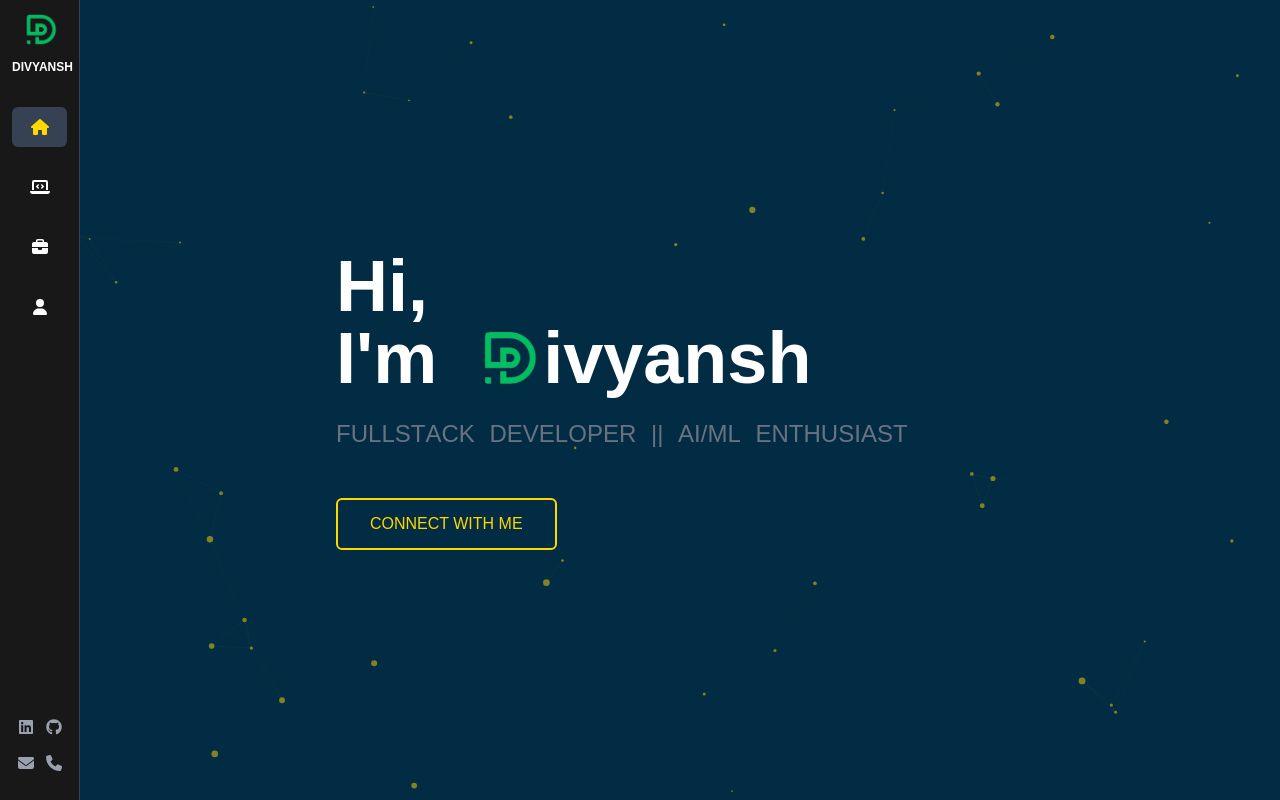
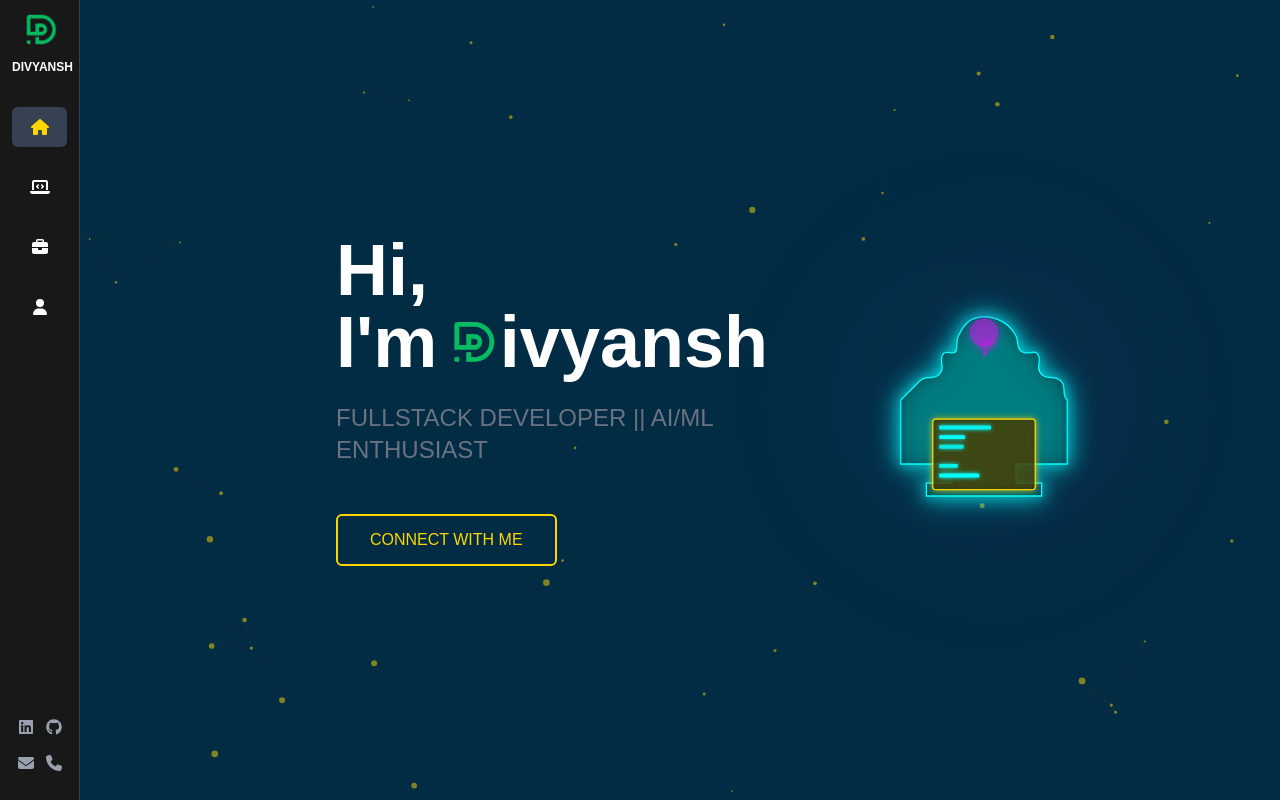
Before and after one commit to divyansh-1009/my-portfolio, a Next.js app: page / in a window 1280 px wide. Built offline with nearby package versions, Linux system fonts and the light colour scheme.

Commit message:
screen fix 1

```diff
--- a/src/app/globals.css
+++ b/src/app/globals.css
@@ -4,13 +4,6 @@
 :root {
   --background: #022c43;
   --foreground: #ffffff;
-}
-
-@theme inline {
-  --color-background: var(--background);
-  --color-foreground: var(--foreground);
-  --font-sans: var(--font-geist-sans);
-  --font-mono: var(--font-geist-mono);
 }
 
 @media (prefers-color-scheme: dark) {
--- a/src/app/page.tsx
+++ b/src/app/page.tsx
@@ -14,7 +14,6 @@ export default function Home() {
   const [displayedSubtitle, setDisplayedSubtitle] = useState("");
   const [isSubtitleComplete, setIsSubtitleComplete] = useState(false);
 
-  // Animation for typing effect
   useEffect(() => {
     let currentIndex = 0;
     const subtitleLength = subtitle.length;
@@ -35,23 +34,6 @@ export default function Home() {
     }
   }, [subtitle, isSubtitleComplete]);
 
-  const AnimatedText = ({ text, className }: { text: string, className?: string }) => {
-    return (
-      <span className={className}>
-        {text.split('').map((char, index) => (
-          <span
-            key={index}
-            className={`inline-block transition-all duration-200 hover:text-[#ffd700] hover:scale-125 origin-center ${
-              char === ' ' ? 'mr-2' : ''
-            }`}
-          >
-            {char === ' ' ? '\u00A0' : char}
-          </span>
-        ))}
-      </span>
-    );
-  };
-
   const cursorVariants = {
     blinking: {
       opacity: [0, 1, 0],
@@ -63,15 +45,42 @@ export default function Home() {
     },
   };
 
+  // Animation variants for the coding figure
+  const codeLines = [
+    { width: "60%", delay: 0 },
+    { width: "40%", delay: 0.5 },
+    { width: "70%", delay: 1 },
+    { width: "30%", delay: 1.5 },
+    { width: "50%", delay: 2 },
+    { width: "60%", delay: 2.5 }
+  ];
+
   return (
     <>
       <BackgroundAnimation />
-      <div className="flex flex-col items-center justify-center min-h-screen p-8 sm:p-20">
-        <main className="flex flex-col gap-6 max-w-4xl w-full">
-          <h1 className="text-5xl md:text-7xl font-bold">
-            <AnimatedText text={greeting} /> <br />
-            <span className="flex items-center">
-              <AnimatedText text={intro} />
+      <div className="flex flex-col md:flex-row items-center justify-between min-h-screen p-8 sm:p-20">
+        {/* Text content */}
+        <main className="flex flex-col gap-6 md:w-1/2">
+          <motion.h1
+            className="text-5xl md:text-7xl font-bold"
+            initial={{ opacity: 0, y: 20 }}
+            animate={{ opacity: 1, y: 0 }}
+            transition={{ duration: 0.6 }}
+          >
+            <motion.span
+              className="inline-block hover:text-[#ffd700] transition-colors duration-300"
+              whileHover={{ scale: 1.05 }}
+            >
+              {greeting}
+            </motion.span>
+            <br />
+            <motion.span className="flex items-center">
+              <motion.span
+                className="inline-block hover:text-[#ffd700] transition-colors duration-300"
+                whileHover={{ scale: 1.05 }}
+              >
+                {intro}
+              </motion.span>
               <div className="relative group ml-2 mr-0">
                 <Image
                   src="/logo-d.png"
@@ -82,23 +91,40 @@ export default function Home() {
                 />
                 <div className="absolute inset-0 rounded-full bg-[#ffd700] opacity-0 group-hover:opacity-30 transition-opacity duration-300 blur-md"></div>
               </div>
-              <AnimatedText text={name} />
+              <motion.span
+                className="inline-block hover:text-[#ffd700] transition-colors duration-300"
+                whileHover={{ scale: 1.05 }}
+              >
+                {name}
+              </motion.span>
+            </motion.span>
+          </motion.h1>
+
+          {/* Subtitle with typing effect */}
+          <motion.div
+            className="text-xl md:text-2xl text-gray-500 dark:text-gray-400 flex items-center"
+            initial={{ opacity: 0 }}
+            animate={{ opacity: 1 }}
+            transition={{ delay: 0.3, duration: 0.6 }}
+          >
+            <span className="hover:text-[#ffd700] transition-colors duration-300">
+              {displayedSubtitle}
             </span>
-          </h1>
-          <h2 className="text-xl md:text-2xl text-gray-500 dark:text-gray-400">
-            <AnimatedText text={displayedSubtitle} />
             {!isSubtitleComplete && (
               <motion.span
-                className="inline-block"
                 variants={cursorVariants}
                 animate="blinking"
-              >
-                |
-              </motion.span>
+                className="w-0.5 h-5 bg-[#ffd700] ml-1"
+              />
             )}
-          </h2>
+          </motion.div>
 
-          <div className="mt-6">
+          <motion.div
+            className="mt-6"
+            initial={{ opacity: 0, y: 20 }}
+            animate={{ opacity: 1, y: 0 }}
+            transition={{ delay: 0.6, duration: 0.6 }}
+          >
             <Link
               href="https://www.linkedin.com/in/divyansh-yadav-b17b2b328/"
               target="_blank"
@@ -107,8 +133,129 @@ export default function Home() {
             >
               CONNECT WITH ME
             </Link>
+          </motion.div>
+        </main>
+
+        {/* Coding person animation with neon effects */}
+        <motion.div
+          className="hidden md:flex mt-10 md:mt-0 md:w-1/2 justify-center items-center"
+          initial={{ opacity: 0 }}
+          animate={{ opacity: 1 }}
+          transition={{ duration: 1 }}
+        >
+          <div className="relative w-80 h-80">
+            {/* Coder silhouette */}
+            <motion.div
+              className="absolute inset-0 z-10"
+              initial={{ scale: 0.9, opacity: 0 }}
+              animate={{ scale: 1, opacity: 1 }}
+              transition={{ duration: 1 }}
+            >
+              <svg viewBox="0 0 500 500" className="w-full h-full">
+                {/* Coder outline with neon glow */}
+                <path
+                  d="M250,120 C270,120 290,130 300,150 C305,160 300,170 310,175 C320,180 330,170 335,180 C340,190 330,200 340,210 C350,220 360,210 370,220 C380,230 370,240 380,250 L380,350 L300,350 L300,380 L340,380 L340,400 L160,400 L160,380 L200,380 L200,350 L120,350 L120,250 C130,240 140,230 150,220 C160,210 170,220 180,210 C190,200 180,190 185,180 C190,170 200,180 205,175 C210,170 205,160 210,150 C220,130 230,120 250,120 z"
+                  className="fill-black/40 stroke-[#00ffff] stroke-2"
+                  style={{
+                    filter: 'drop-shadow(0 0 10px #00ffff) drop-shadow(0 0 20px #00ffff)'
+                  }}
+                />
+
+                {/* Computer screen with neon border */}
+                <motion.rect
+                  x="170" y="280" width="160" height="110" rx="5"
+                  className="fill-black/60 stroke-[#ffd700] stroke-2"
+                  style={{
+                    filter: 'drop-shadow(0 0 5px #ffd700)'
+                  }}
+                  initial={{ opacity: 0 }}
+                  animate={{ opacity: 1 }}
+                  transition={{ delay: 0.5, duration: 1 }}
+                />
+
+                {/* Animated code lines */}
+                {codeLines.map((line, index) => (
+                  <motion.rect
+                    key={index}
+                    x="180"
+                    y={290 + index * 15}
+                    rx="2"
+                    height="6"
+                    className="fill-[#00ffff]"
+                    style={{
+                      filter: 'drop-shadow(0 0 3px #00ffff)'
+                    }}
+                    initial={{ width: 0, opacity: 0 }}
+                    animate={{
+                      width: line.width === "60%" ? 90 : line.width === "40%" ? 60 : line.width === "70%" ? 105 : line.width === "30%" ? 45 : line.width === "50%" ? 75 : 90,
+                      opacity: [0, 1, 1, 0.8],
+                    }}
+                    transition={{
+                      delay: line.delay,
+                      duration: 2,
+                      repeat: Infinity,
+                      repeatType: "reverse"
+                    }}
+                  />
+                ))}
+
+                {/* Pulsing brain representing AI/ML */}
+                <motion.circle
+                  cx="250" cy="145" r="20"
+                  className="fill-[#ff00ff]/40 stroke-[#ff00ff] stroke-1"
+                  style={{
+                    filter: 'drop-shadow(0 0 8px #ff00ff)'
+                  }}
+                  animate={{
+                    scale: [1, 1.1, 1],
+                    opacity: [0.7, 1, 0.7]
+                  }}
+                  transition={{
+                    duration: 3,
+                    repeat: Infinity,
+                    repeatType: "reverse"
+                  }}
+                />
+
+                {/* Small network lines representing neural network */}
+                {[1, 2, 3, 4, 5].map((i) => (
+                  <motion.path
+                    key={`network-${i}`}
+                    d={`M${240 + i * 5},155 C${230 + i * 10},170 ${260 - i * 5},180 ${250 + i * 2},190`}
+                    className="fill-none stroke-[#ff00ff] stroke-1"
+                    style={{
+                      filter: 'drop-shadow(0 0 3px #ff00ff)'
+                    }}
+                    initial={{ pathLength: 0, opacity: 0 }}
+                    animate={{
+                      pathLength: 1,
+                      opacity: [0, 1, 0]
+                    }}
+                    transition={{
+                      delay: i * 0.2,
+                      duration: 2,
+                      repeat: Infinity
+                    }}
+                  />
+                ))}
+              </svg>
+            </motion.div>
+
+            {/* Glowing background effect */}
+            <motion.div
+              className="absolute inset-0 rounded-full bg-gradient-to-r from-blue-500/10 to-purple-500/10 blur-3xl -z-10"
+              animate={{
+                scale: [1, 1.1, 1],
+                opacity: [0.3, 0.5, 0.3],
+                rotate: [0, 5, 0, -5, 0]
+              }}
+              transition={{
+                duration: 10,
+                repeat: Infinity
+              }}
+            />
           </div>
-        </main>
+        </motion.div>
       </div>
     </>
   );
--- a/src/app/projects/page.tsx
+++ b/src/app/projects/page.tsx
@@ -6,23 +6,6 @@ import Link from 'next/link';
 import { motion } from 'framer-motion';
 
 export default function Projects() {
-  const AnimatedHeader = ({ text }: { text: string }) => {
-    return (
-      <h1 className="text-4xl md:text-5xl font-bold mb-16 inline-block text-[#ffd700] font-serif">
-        {text.split('').map((char, index) => (
-          <span
-            key={index}
-            className={`inline-block transition-all duration-200 hover:scale-125 origin-center ${
-              char === ' ' ? 'mr-2' : ''
-            }`}
-          >
-            {char === ' ' ? '\u00A0' : char}
-          </span>
-        ))}
-      </h1>
-    );
-  };
-
   const projects = [
     {
       id: 1,
@@ -55,7 +38,16 @@ export default function Projects() {
       <div className="min-h-screen flex flex-col items-center justify-start p-8 sm:p-16 md:p-24">
         <div className="w-full max-w-6xl">
           <div className="text-center mb-12">
-            <AnimatedHeader text="MY PROJECTS" />
+            {/* Animated header without character splitting */}
+            <motion.h1
+              className="text-4xl md:text-5xl font-bold mb-16 inline-block text-[#ffd700] font-serif"
+              initial={{ opacity: 0, y: -20 }}
+              animate={{ opacity: 1, y: 0 }}
+              transition={{ duration: 0.6 }}
+              whileHover={{ scale: 1.05 }}
+            >
+              MY PROJECTS
+            </motion.h1>
           </div>
 
           <div className="grid grid-cols-1 md:grid-cols-2 lg:grid-cols-3 gap-8">
```
Also changed, not shown: src/app/about/page.tsx (+34 -25 lines), src/app/portfolio/page.tsx (+21 -28 lines).
